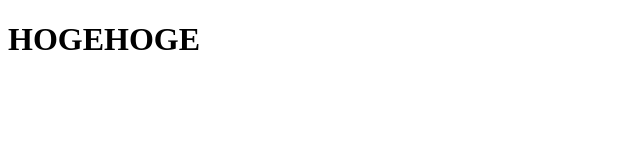
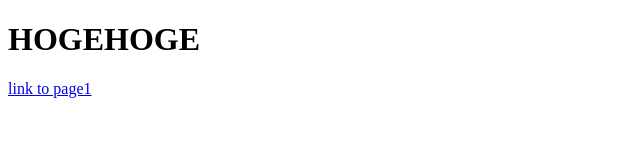
Before and after one commit to shuzo-23060/hellowworld, a plain HTML site: page index.html in a window 1280 px wide. Shown: the whole page, without its empty margins (0-640 px from the left). Drawn offline with Linux system fonts and the light colour scheme.

Commit message:
index.htmlにpage1.htmlへのリンクを貼る。

```diff
--- a/index.html
+++ b/index.html
@@ -6,5 +6,7 @@
 </head>
 <body>
     <h1>HOGEHOGE</h1>
+
+    <a href="./page1.html">link to page1</a>
 </body>
 </html>
```
